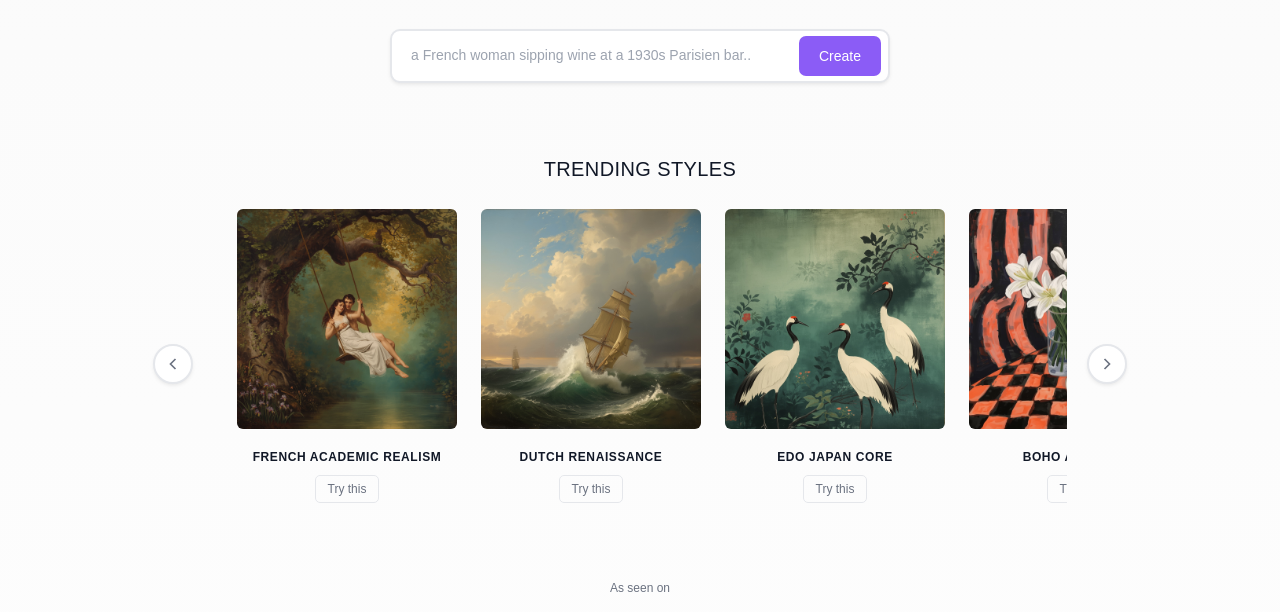
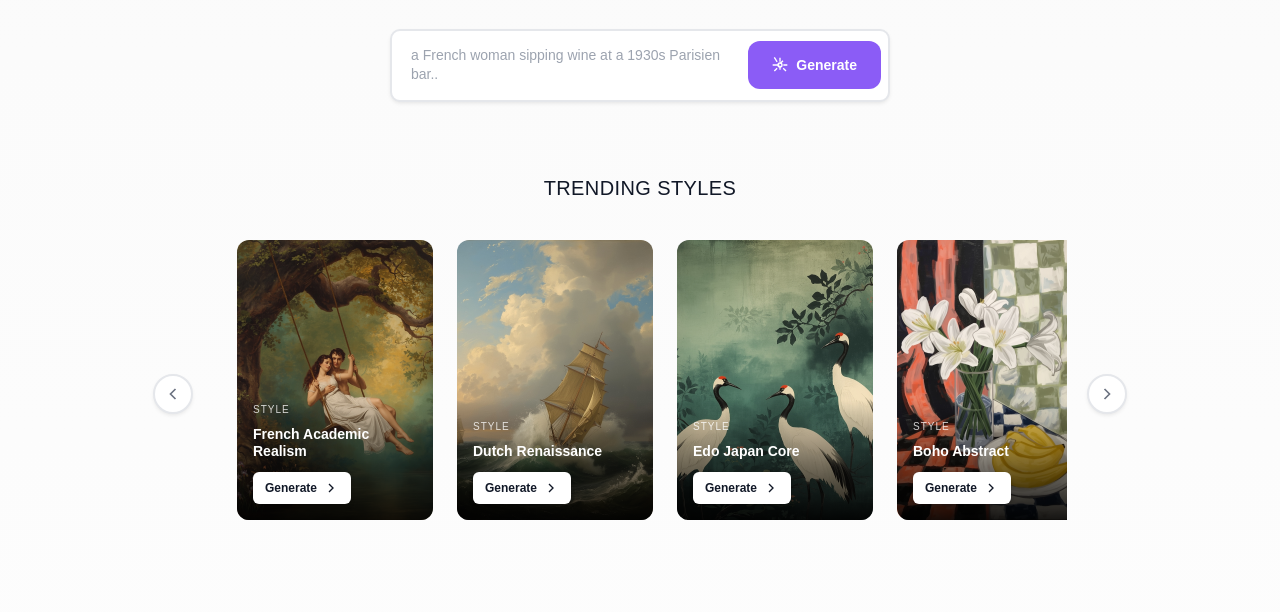
Before and after one commit to nathanielwalker1/picaso4, a website built with Vite: page index.html in a window 1280 px wide. Shown: the part 328-940 px from the top of the page. Built offline with nearby package versions, Linux system fonts and the light colour scheme; some packages are replaced by stand-ins of ours; no server answers; a web font is replaced by a local one.

Commit message:
button styling for trending section

```diff
--- a/index.html
+++ b/index.html
@@ -43,7 +43,13 @@
               maxlength="500"
               rows="1"
             ></textarea>
-            <button class="start-btn" id="startBtn">Create</button>
+            <button class="start-btn" id="startBtn">
+              <svg width="16" height="16" viewBox="0 0 24 24" fill="none" stroke="currentColor" stroke-width="2">
+                <circle cx="12" cy="12" r="3"></circle>
+                <path d="M12 1v6m0 6v6m11-7h-6m-6 0H1m15.5-6.5l-4.2 4.2M7.7 16.8l-4.2 4.2M16.8 16.8l4.2 4.2M7.7 7.2L3.5.7"></path>
+              </svg>
+              Generate
+            </button>
           </div>
           <div class="prompt-error" id="promptError">PICASO needs more to work with. Try something with more than three words.</div>
         </div>
@@ -63,35 +69,75 @@
           </button>
           <div class="trending-carousel" id="trendingCarousel">
             <div class="trending-item">
-              <div class="trending-image">
-                <img src="/src/assets/french.png" alt="French Academic Realism">
+              <div class="trending-card" data-style="french">
+                <div class="trending-card-image">
+                  <img src="/src/assets/french.png" alt="French Academic Realism">
+                </div>
+                <div class="trending-card-overlay">
+                  <span class="trending-card-label">STYLE</span>
+                  <h3 class="trending-card-title">French Academic Realism</h3>
+                  <button class="generate-btn" data-style="french">
+                    Generate
+                    <svg width="16" height="16" viewBox="0 0 24 24" fill="none" stroke="currentColor" stroke-width="2">
+                      <polyline points="9,18 15,12 9,6"></polyline>
+                    </svg>
+                  </button>
+                </div>
               </div>
-              <h3 class="trending-style-title">FRENCH ACADEMIC REALISM</h3>
-              <button class="try-this-btn" data-style="french">Try this</button>
             </div>
 
             <div class="trending-item">
-              <div class="trending-image">
-                <img src="/src/assets/dutch.png" alt="Dutch Renaissance">
+              <div class="trending-card" data-style="dutch">
+                <div class="trending-card-image">
+                  <img src="/src/assets/dutch.png" alt="Dutch Renaissance">
+                </div>
+                <div class="trending-card-overlay">
+                  <span class="trending-card-label">STYLE</span>
+                  <h3 class="trending-card-title">Dutch Renaissance</h3>
+                  <button class="generate-btn" data-style="dutch">
+                    Generate
+                    <svg width="16" height="16" viewBox="0 0 24 24" fill="none" stroke="currentColor" stroke-width="2">
+                      <polyline points="9,18 15,12 9,6"></polyline>
+                    </svg>
+                  </button>
+                </div>
               </div>
-              <h3 class="trending-style-title">DUTCH RENAISSANCE</h3>
-              <button class="try-this-btn" data-style="dutch">Try this</button>
             </div>
 
             <div class="trending-item">
-              <div class="trending-image">
-                <img src="/src/assets/japan.png" alt="Edo Japan Core">
+              <div class="trending-card" data-style="japan">
+                <div class="trending-card-image">
+                  <img src="/src/assets/japan.png" alt="Edo Japan Core">
+                </div>
+                <div class="trending-card-overlay">
+                  <span class="trending-card-label">STYLE</span>
+                  <h3 class="trending-card-title">Edo Japan Core</h3>
+                  <button class="generate-btn" data-style="japan">
+                    Generate
+                    <svg width="16" height="16" viewBox="0 0 24 24" fill="none" stroke="currentColor" stroke-width="2">
+                      <polyline points="9,18 15,12 9,6"></polyline>
+                    </svg>
+                  </button>
+                </div>
               </div>
-              <h3 class="trending-style-title">EDO JAPAN CORE</h3>
-              <button class="try-this-btn" data-style="japan">Try this</button>
             </div>
 
             <div class="trending-item">
-              <div class="trending-image">
-                <img src="/src/assets/flower.png" alt="Edo Style Variation">
+              <div class="trending-card" data-style="edo">
+                <div class="trending-card-image">
+                  <img src="/src/assets/flower.png" alt="Edo Style Variation">
+                </div>
+                <div class="trending-card-overlay">
+                  <span class="trending-card-label">STYLE</span>
+                  <h3 class="trending-card-title">Boho Abstract</h3>
+                  <button class="generate-btn" data-style="edo">
+                    Generate
+                    <svg width="16" height="16" viewBox="0 0 24 24" fill="none" stroke="currentColor" stroke-width="2">
+                      <polyline points="9,18 15,12 9,6"></polyline>
+                    </svg>
+                  </button>
+                </div>
               </div>
-              <h3 class="trending-style-title">BOHO ABSTRACT</h3>
-              <button class="try-this-btn" data-style="edo">Try this</button>
             </div>
           </div>
           <button class="carousel-scroll-btn carousel-scroll-right" id="trendingScrollRightBtn" aria-label="Scroll right">
--- a/src/main.js
+++ b/src/main.js
@@ -176,10 +176,10 @@ function scrollTrendingCarouselLeft() {
   }
 }
 
-// Try This button functionality
+// Try This button/card functionality
 function handleTryThisClick(event) {
-  const button = event.target;
-  const style = button.getAttribute('data-style');
+  const element = event.currentTarget;
+  const style = element.getAttribute('data-style');
 
   // More detailed prompts that will trigger expansion
   const stylePrompts = {
@@ -289,8 +289,8 @@ if (trendingScrollRightBtn) {
 }
 
 
-// Try This buttons
-document.querySelectorAll('.try-this-btn').forEach(button => {
+// Generate buttons only
+document.querySelectorAll('.generate-btn').forEach(button => {
   button.addEventListener('click', handleTryThisClick);
 });
 
--- a/src/style.css
+++ b/src/style.css
@@ -121,17 +121,20 @@ body {
   background-color: #8B5CF6;
   color: white;
   border: none;
-  padding: 12px 20px;
+  padding: 16px 24px;
   font-family: 'Kosugi', sans-serif;
   font-size: 14px;
-  font-weight: 500;
-  border-radius: 7px;
+  font-weight: 600;
+  border-radius: 12px;
   cursor: pointer;
   transition: background-color 0.2s;
   white-space: nowrap;
   align-self: center;
   margin-left: 12px;
   margin-right: 4px;
+  display: flex;
+  align-items: center;
+  gap: 8px;
 }
 
 .start-btn:hover {
@@ -152,8 +155,9 @@ body {
 
 /* Trending Section */
 .trending-section {
-  padding: 30px 0 40px 0;
+  padding: 30px 0 45px 0;
   text-align: center;
+  overflow: visible;
 }
 
 .trending-title {
@@ -169,9 +173,9 @@ body {
   display: flex;
   gap: 24px;
   overflow-x: auto;
-  overflow-y: hidden;
+  overflow-y: visible;
   scroll-behavior: smooth;
-  padding: 0 0 16px 24px;
+  padding: 12px 12px 40px 24px;
   scrollbar-width: none;
   -ms-overflow-style: none;
   max-width: calc(3.5 * 220px + 3.5 * 24px);
@@ -184,50 +188,112 @@ body {
 
 .trending-item {
   flex: 0 0 220px;
-  text-align: center;
-}
-
-.trending-image {
-  margin-bottom: 12px;
-}
-
-.trending-image img {
+  padding: 12px;
+  margin: -12px;
+}
+
+.trending-card {
+  position: relative;
+  border-radius: 12px;
+  overflow: hidden;
+  transition: transform 0.2s ease, box-shadow 0.2s ease;
+}
+
+.trending-item:hover .trending-card {
+  transform: translateY(-4px) scale(1.03);
+  box-shadow: 0 12px 30px rgba(0, 0, 0, 0.2);
+}
+
+
+.trending-card-image {
+  position: relative;
   width: 100%;
-  height: 220px;
+  height: 280px;
+}
+
+.trending-card-image img {
+  width: 100%;
+  height: 100%;
   object-fit: cover;
-  border-radius: 6px;
-}
-
-.trending-style-title {
-  font-size: 12px;
-  font-weight: 600;
-  color: #111827;
-  letter-spacing: 0.05em;
+}
+
+.trending-card-overlay {
+  position: absolute;
+  bottom: 0;
+  left: 0;
+  right: 0;
+  background: linear-gradient(transparent, rgba(0, 0, 0, 0.9));
+  padding: 16px;
+  color: white;
+  display: flex;
+  flex-direction: column;
+  justify-content: flex-end;
+  height: 120px;
+  text-align: left;
+}
+
+.trending-card-label {
+  font-size: 10px;
+  font-weight: 500;
+  color: rgba(255, 255, 255, 0.8);
+  text-transform: uppercase;
+  letter-spacing: 1px;
+  display: block;
   margin: 0 0 8px 0;
 }
 
-.try-this-btn {
-  background-color: transparent;
-  color: #6B7280;
-  border: 1px solid #E5E7EB;
-  padding: 6px 12px;
+.trending-card-title {
+  font-size: 14px;
+  font-weight: 600;
+  color: white;
+  margin: 0 0 12px 0;
+  line-height: 1.2;
+}
+
+.generate-btn {
+  background-color: white;
+  color: #111827;
+  border: none;
+  padding: 8px 12px;
   font-family: 'Kosugi', sans-serif;
   font-size: 12px;
-  font-weight: 400;
-  border-radius: 5px;
+  font-weight: 600;
+  border-radius: 6px;
   cursor: pointer;
-  transition: all 0.2s;
-}
-
-.try-this-btn:hover {
+  transition: all 0.2s ease;
+  display: flex;
+  align-items: center;
+  gap: 6px;
+  box-shadow: 0 2px 4px rgba(0, 0, 0, 0.2);
+  align-self: flex-start;
+  margin: 0;
+}
+
+.trending-item:hover .generate-btn {
   background-color: #8B5CF6;
   color: white;
-  border-color: #8B5CF6;
-}
-
-.try-this-btn:active {
-  background-color: #7C3AED;
-  border-color: #7C3AED;
+  box-shadow: 0 3px 6px rgba(139, 92, 246, 0.4);
+}
+
+.generate-btn:hover {
+  background-color: #8B5CF6;
+  color: white;
+  box-shadow: 0 3px 6px rgba(139, 92, 246, 0.4);
+}
+
+.generate-btn:active {
+  background-color: #E5E7EB;
+  transform: translateY(0);
+  box-shadow: 0 1px 2px rgba(0, 0, 0, 0.1);
+}
+
+.generate-btn svg {
+  color: #111827;
+}
+
+.trending-item:hover .generate-btn svg,
+.generate-btn:hover svg {
+  color: white;
 }
 
 /* As Seen On Section */
@@ -333,6 +399,7 @@ body {
   box-shadow: 0 2px 4px -1px rgba(0, 0, 0, 0.1);
   z-index: 10;
   flex-shrink: 0;
+  font-weight: 700;
 }
 
 .carousel-scroll-btn:hover {
@@ -477,6 +544,7 @@ body {
   background: none;
   border: none;
   font-size: 24px;
+  font-weight: 700;
   color: #6B7280;
   cursor: pointer;
   padding: 4px;
@@ -516,6 +584,7 @@ body {
   display: flex;
   align-items: center;
   font-size: 14px;
+  font-weight: 600;
   color: #374151;
   cursor: pointer;
   padding: 8px;
@@ -544,7 +613,7 @@ body {
   padding: 12px 24px;
   font-family: 'Kosugi', sans-serif;
   font-size: 16px;
-  font-weight: 500;
+  font-weight: 600;
   border-radius: 8px;
   cursor: pointer;
   transition: background-color 0.2s;
@@ -680,6 +749,7 @@ body {
   color: #6B7280;
   font-family: 'Kosugi', sans-serif;
   font-size: 16px;
+  font-weight: 600;
   cursor: pointer;
   margin-bottom: 24px;
   padding: 8px 0;
@@ -810,7 +880,7 @@ body {
   padding: 10px 20px;
   font-family: 'Kosugi', sans-serif;
   font-size: 14px;
-  font-weight: 500;
+  font-weight: 600;
   border-radius: 6px;
   cursor: pointer;
   transition: background-color 0.2s;
@@ -870,7 +940,7 @@ body {
   padding: 16px 24px;
   font-family: 'Kosugi', sans-serif;
   font-size: 18px;
-  font-weight: 600;
+  font-weight: 700;
   border-radius: 8px;
   cursor: pointer;
   transition: background-color 0.2s;
@@ -1133,7 +1203,7 @@ body {
   padding: 16px 32px;
   font-family: 'Kosugi', sans-serif;
   font-size: 16px;
-  font-weight: 600;
+  font-weight: 700;
   border-radius: 8px;
   text-decoration: none;
   transition: all 0.2s;
@@ -1268,8 +1338,8 @@ body {
     flex: 0 0 160px;
   }
 
-  .trending-image img {
-    height: 160px;
+  .trending-card-image {
+    height: 200px;
   }
 
   .trending-carousel {
@@ -1504,8 +1574,8 @@ body {
     flex: 0 0 140px;
   }
 
-  .trending-image img {
-    height: 140px;
+  .trending-card-image {
+    height: 180px;
   }
 
   .steps {
```
Also changed, not shown: docs/create button.png (added), docs/generatebutton.png (added), docs/trendingstyles.png (added).
